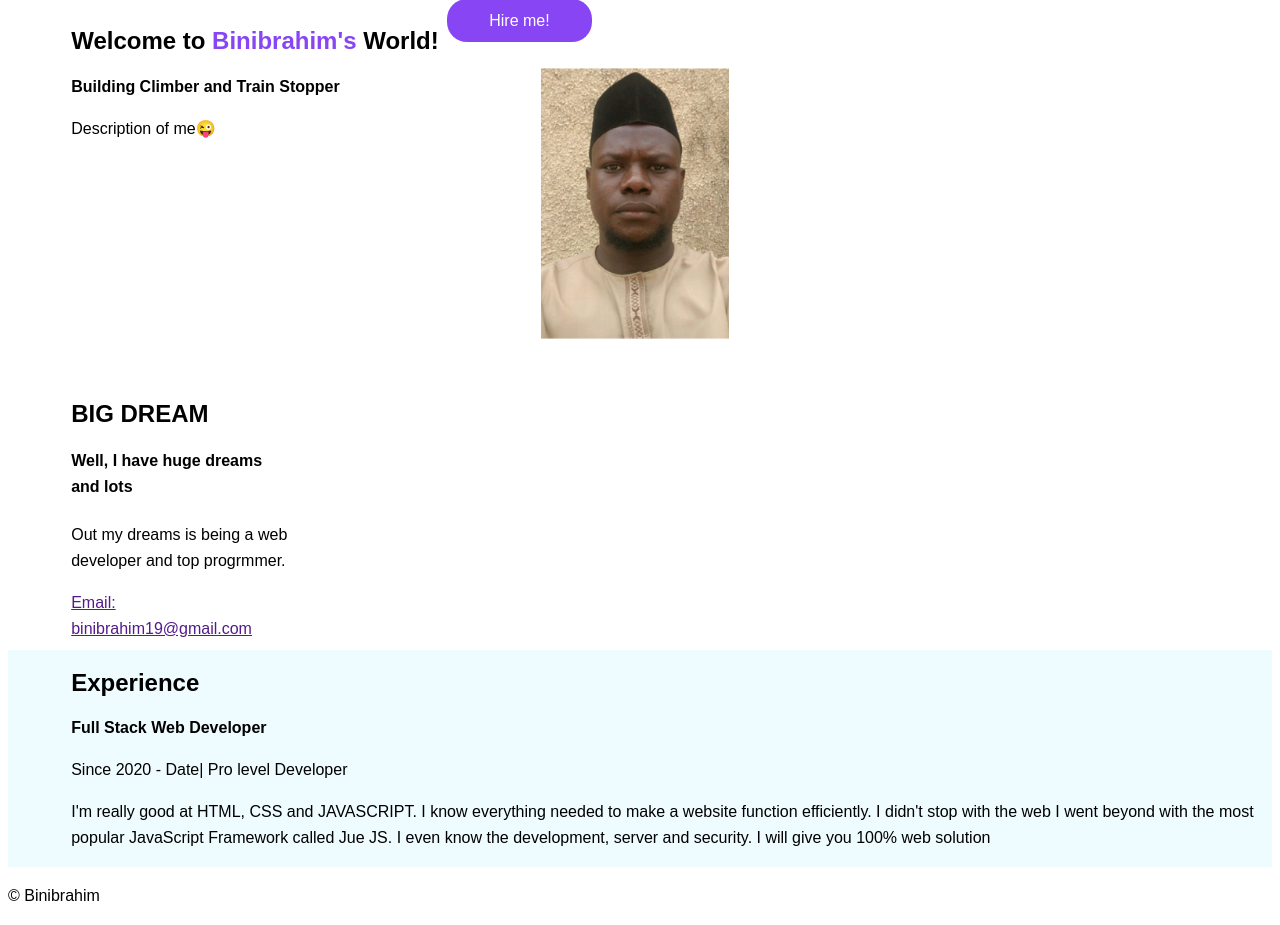
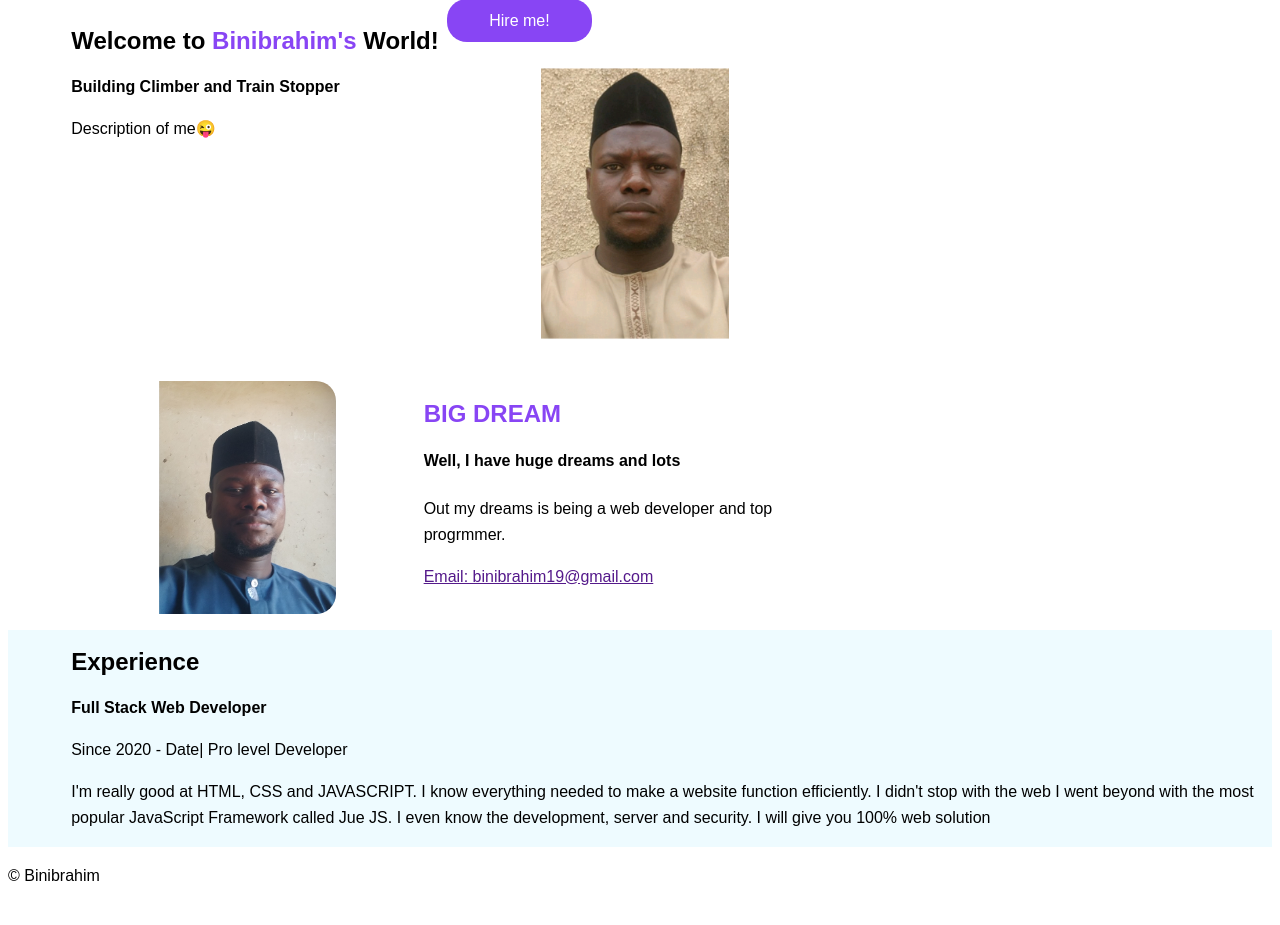
Before and after one commit to binibrahimi/Portfolio, a plain HTML site: page index.html in a window 1280 px wide. Drawn offline with Linux system fonts and the light colour scheme.

Commit message:
publishing awesome pages 1611781287999

```diff
--- a/index.html
+++ b/index.html
@@ -22,13 +22,13 @@
     </section>
 
     <section class="container">
-        <div class="half-width>
-            <img class="side-img" src="image/work.png">  </img>
+        <div class="half-width">
+        <img class="side-img" src="image/work.png">  </img>
 
         </div>
 
         <div class="half-width">
-            <h2> BIG DREAM </h2>
+            <h2><span class="purple"> BIG DREAM </span> </h2>
             <h4> Well, I have huge dreams and lots </h4>
             <p> Out my dreams is being a web developer and top progrmmer. </p>
             <a class!"primary-btn" href=""> Email: binibrahim19@gmail.com </a>
--- a/style.css
+++ b/style.css
@@ -1,4 +1,4 @@
-body {
+ body {
     font-family: sans-serif ;
     color: #77777 ;
     line-height: 26px ;
```
